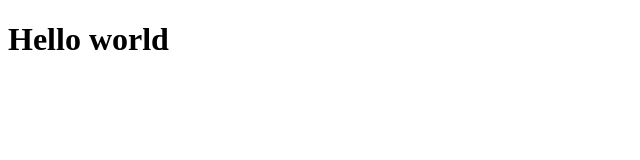
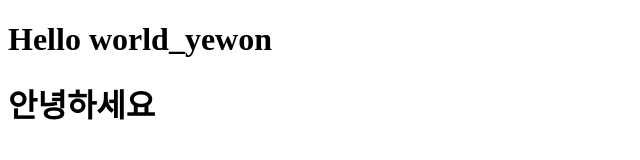
Before and after one commit to baekyewoa0727-jpg/2026OSS-assign01, a plain HTML site: page index.html in a window 1280 px wide. Shown: the whole page, without its empty margins (0-640 px from the left). Drawn offline with Linux system fonts and the light colour scheme.

Commit message:
수정버전

```diff
--- a/index.html
+++ b/index.html
@@ -6,6 +6,7 @@
     <title>Document</title>
 </head>
 <body>
-    <h1> Hello world  </h1>
+    <h1> Hello world_yewon  </h1>
+    <h1> 안녕하세요 </h1>
 </body>
 </html>
```
